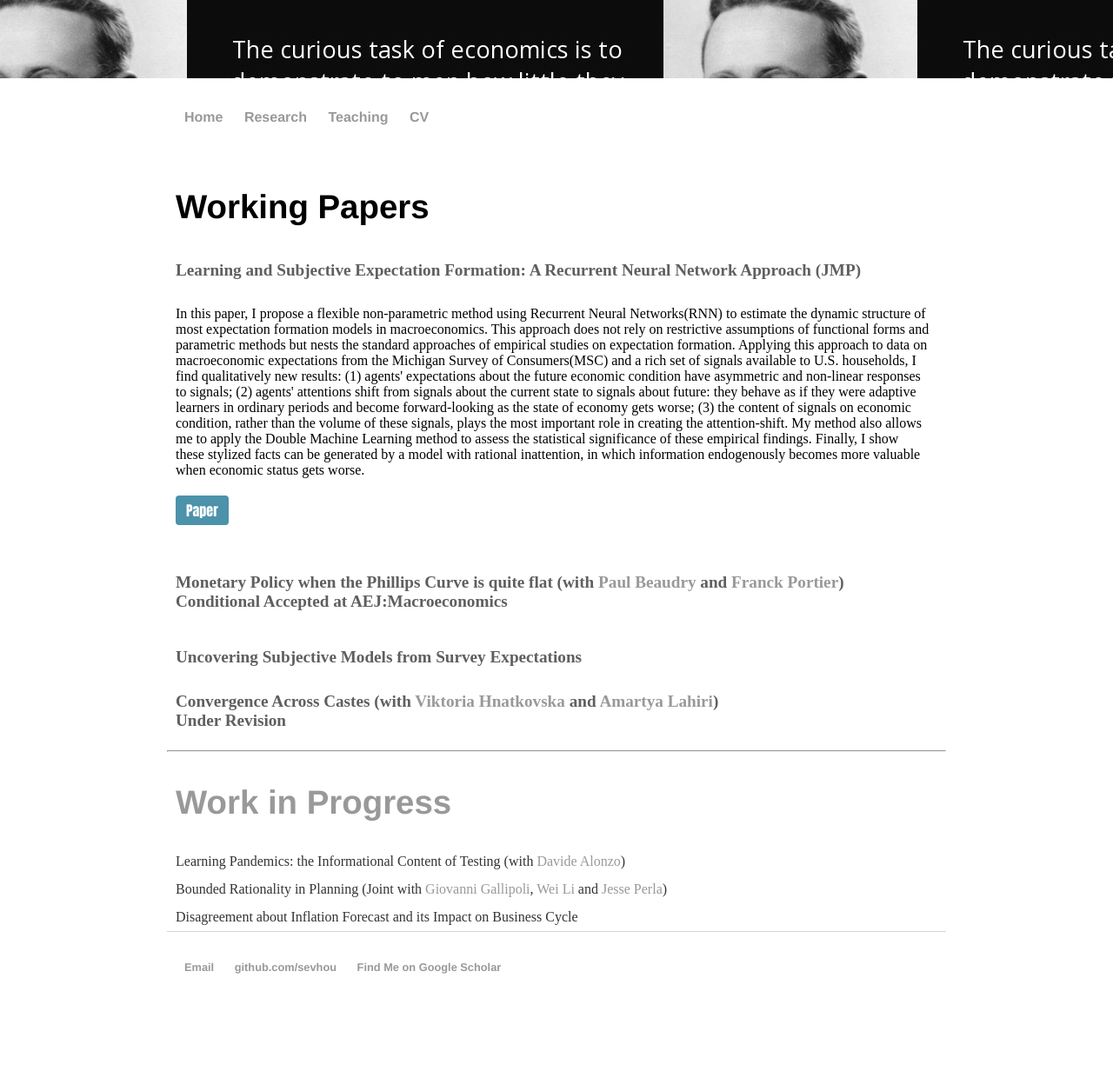
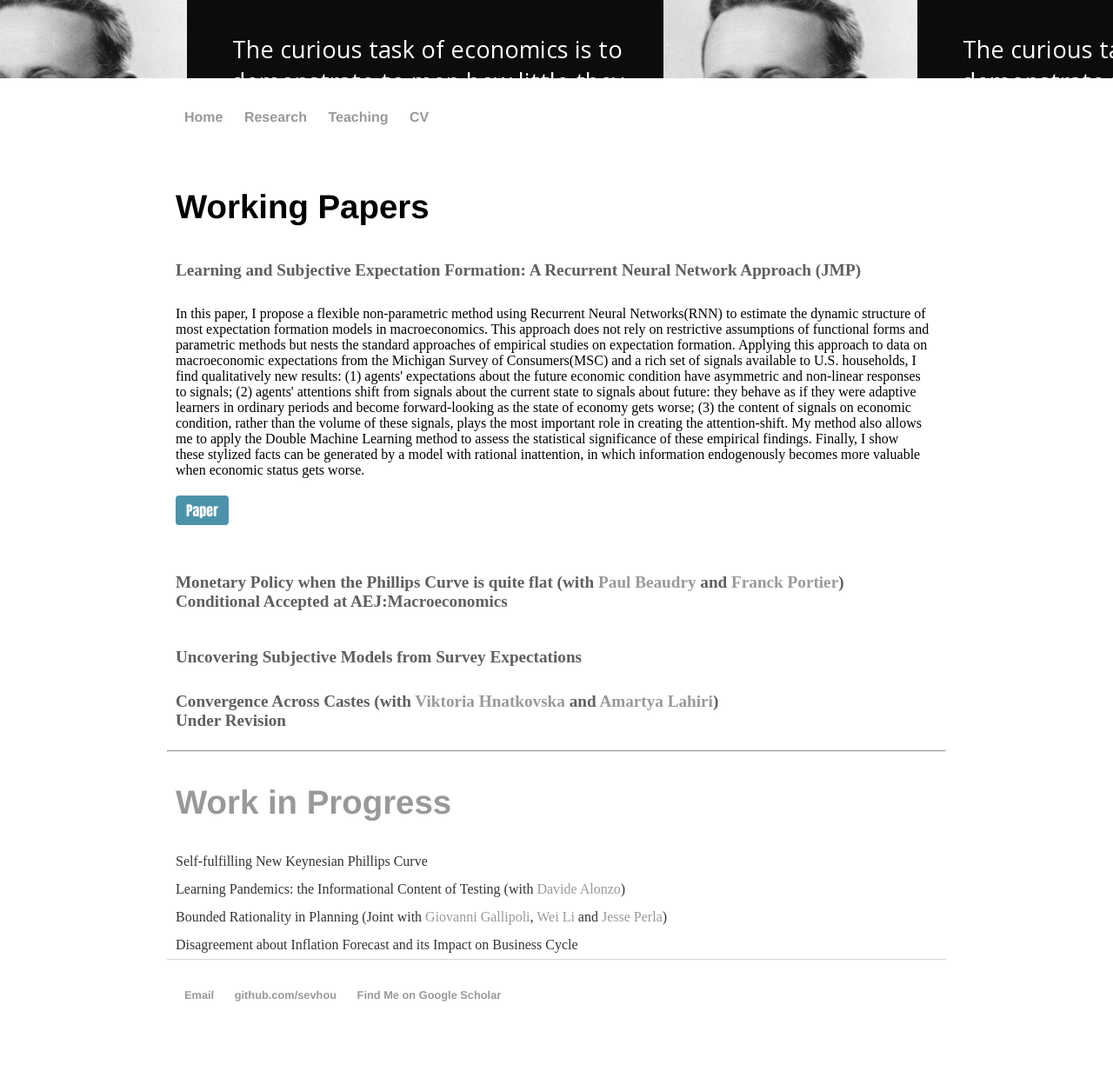
Before and after one commit to sevhou/sevhou.github.io, a Jekyll site: the page built from research/index.html, in a window 1280 px wide. Shown: the whole page at 87% size. Built offline with Jekyll 4.4.1, drawn with Linux system fonts in a browser that asks for light colours; before the commit the page ends 1200 px from its top, so only the background shows below that.

Commit message:
Update index.html

```diff
--- a/research/index.html
+++ b/research/index.html
@@ -59,6 +59,7 @@ title: Research
 	<h1 class="wip">Work in Progress</h1>
 
 
+	<pp>Self-fulfilling New Keynesian Phillips Curve </pp> <br>
 	<pp>Learning Pandemics: the Informational Content of Testing (with <a href="https://davidealonzo.github.io/">Davide Alonzo</a>)</pp> <br>
 	<pp>Bounded Rationality in Planning (Joint with <a href="https://app.scholarsite.io/giovanni-gallipoli">Giovanni Gallipoli</a>, <a href="https://economics.ubc.ca/faculty-and-staff/wei-li/">Wei Li</a> and <a href="https://www.jesseperla.com/">Jesse Perla</a>)</pp> <br>
 	<pp>Disagreement about Inflation Forecast and its Impact on Business Cycle</pp>
```
